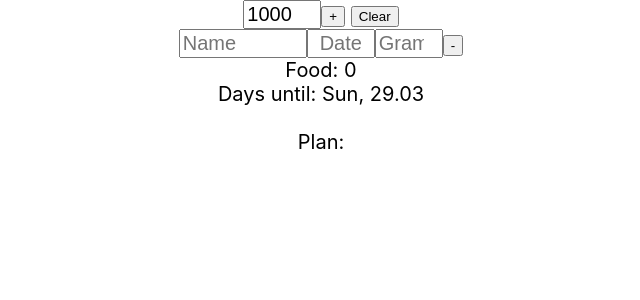
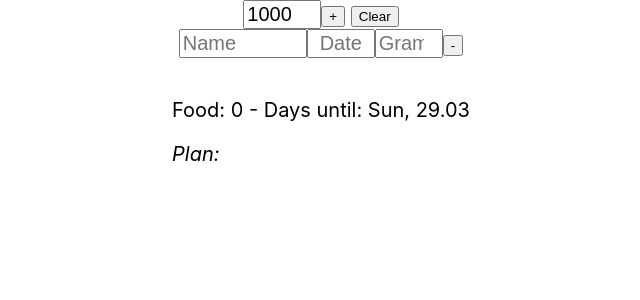
Before and after one commit to rahelest/food-estimate, a React (Create React App) app: page / in a window 1280 px wide. Shown: the top 300 px of the page, without its empty margins (319-959 px from the left). Built offline with nearby package versions, Linux system fonts and the light colour scheme.

Commit message:
Improve styles.

```diff
--- a/src/App.css
+++ b/src/App.css
@@ -23,3 +23,9 @@ body, input {
 input[type=number] {
     -moz-appearance:textfield;
 }
+
+.results {
+    overflow: hidden;
+    margin: 2em auto 0;
+    display: inline-block;
+}
--- a/src/Results.js
+++ b/src/Results.js
@@ -8,17 +8,14 @@ function Results({ list, setList, perDay }) {
     const { date, expirations, datePlan } = calculateResults(omitEmpty, perDay);
     return (
         <div className="results">
-            Food: {omitEmpty.length} <br />
+            Food: {omitEmpty.length} - Days until: {date} <p />
+            <div style={{float: "left"}}>
+            {date && renderExpirations(expirations)}
+            </div>
+            <div style={{float: "left"}}>
             {date && (
                 <>
-                    Days until: {date} <br />
-                    {renderExpirations(expirations)}
-                </>
-            )}
-            <br />
-            {date && (
-                <>
-                    Plan: <br />
+                    <em>Plan:</em> <p/>
                     <ul
                         style={{
                             textAlign: "left",
@@ -30,6 +27,7 @@ function Results({ list, setList, perDay }) {
                     </ul>
                 </>
             )}
+            </div>
         </div>
     );
 }
@@ -55,7 +53,18 @@ function renderPlan(plan) {
 function renderExpirations(expirations) {
     if (!expirations.length) return false;
 
-    return expirations.map(obj => <>{JSON.stringify(obj)}</>);
+    const expirationList = expirations.map(({ name, date, grams }, ind2) => (
+        <li key={ind2}>
+            {name} ({grams}g), {date.replace(/(\d\d)(\d\d)/, "$2.$1")}
+        </li>
+    ));
+
+    return (
+        <>
+            <em>Food that will expire:</em> <p/>
+            <ul>{expirationList}</ul>
+        </>
+    );
 }
 
 function calculateResults(list, perDay) {
```
